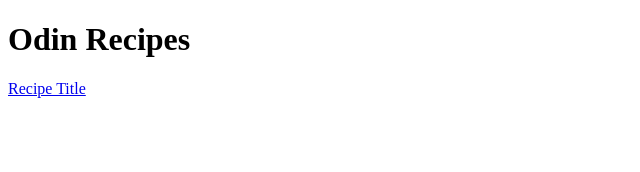
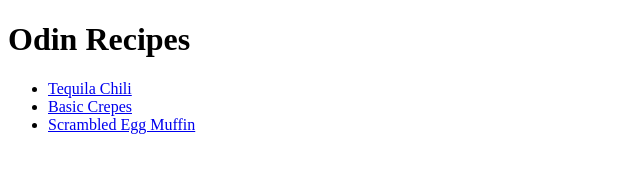
Before and after one commit to DaviesHub/odin-recipes, a plain HTML site: page index.html in a window 1280 px wide. Shown: the whole page, without its empty margins (0-640 px from the left). Drawn offline with Linux system fonts and the light colour scheme.

Commit message:
Add list to the recipes

```diff
--- a/index.html
+++ b/index.html
@@ -8,6 +8,9 @@
     <body>
         <h1>Odin Recipes</h1>
 
-        <a href="./recipes/tequila-chili.html">Recipe Title</a>
+        <ul><li><a href="./recipes/tequila-chili.html">Tequila Chili</a></li>
+            <li><a href="./recipes/basic-crepes.html">Basic Crepes</a></li>
+            <li><a href="./recipes/scrambled-egg-muffin.html">Scrambled Egg Muffin</a></li>
+        </ul>
     </body>
 </html>
```
